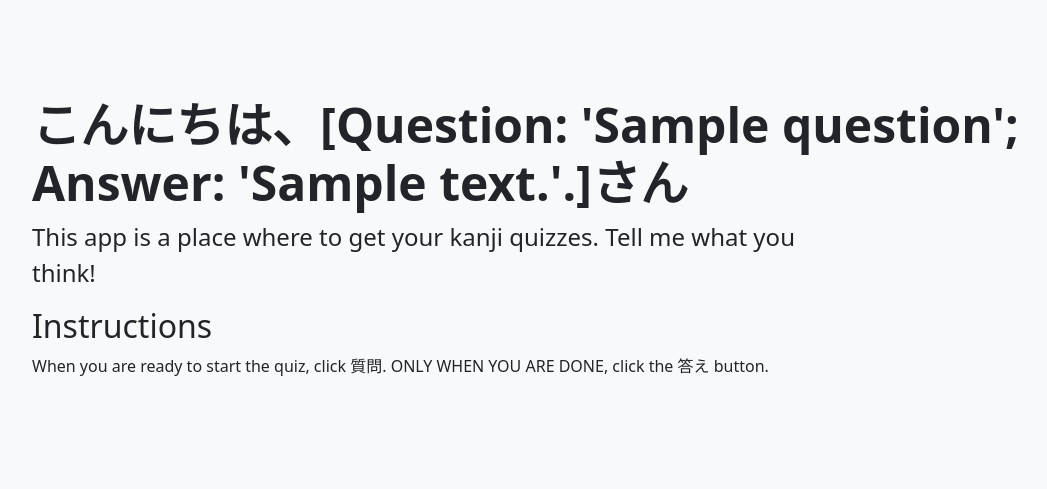
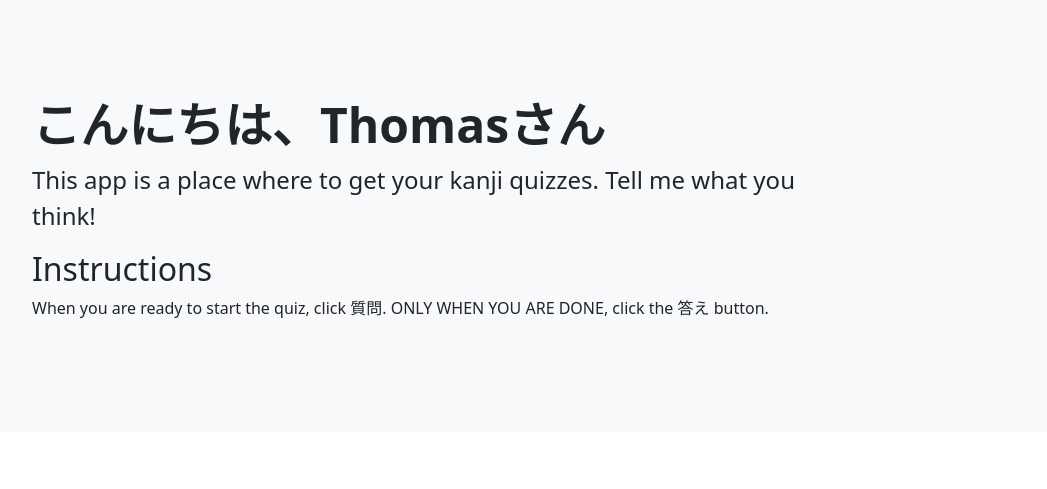
Before and after one commit to hippo604/_LanguageSite, a Flask app: page /initialize in a window 1280 px wide. Shown: the part 56-545 px from the top of the page, without its empty margins (28-1075 px from the left). Run offline with Flask 2, Linux system fonts and the light colour scheme; tables that the repository leaves empty hold one stand-in row (values such as "Sample post").

Commit message:
Changes to admin page and answers page, and cleanup of unused files/code

```diff
--- a/app.py
+++ b/app.py
@@ -11,102 +11,97 @@
     FormQuestion = StringField("Question")
     FormSubmit =SubmitField('Submit')
 
-###
-
+#Single line for the quiz (questions only)
 class QuestionForm(Form):
     question_id = StringField('ID')
     question = StringField('質問')
     answer = StringField('答え')
     comment = StringField('備考')
 
+#Single line for the quiz (includes answers only)
+class AnswerForm(Form):
+    question_id = StringField('ID')
+    question = StringField('質問')
+    answer = StringField('答え')
+    result= StringField('結果')
+
+#Multi-line form for the quiz (no answers)
 class QuizForm(FlaskForm):
-    #quiz_name = StringField('Quiz Name')
     questions = FieldList(FormField(QuestionForm), min_entries=4, max_entries=8)
 
+#Multi-line form for the quiz (includes answers)
+class QuizAnswerForm(FlaskForm):
+    questions = FieldList(FormField(AnswerForm), min_entries=4, max_entries=8)
+
+#Multi-line form for the admin page
 class AdminReviewForm(FlaskForm):
     #quiz_name = StringField('Quiz Name')
     questions = FieldList(FormField(QuestionForm), min_entries=4, max_entries=8)
 
-
-################################################################
 ################################################################
 name='Thomas'
 
-################################################################
+
 ################################################################
 @app.route('/')
 def index():
     return(render_template("basic.html",name=name))
 
-@app.route('/questions')
+
+@app.route('/questions',methods=['GET','POST'])
 def questions():
-    test = Question.query.order_by(Question.id).all()
 
-    return(render_template("questions.html",name=name,test=test))
-
-@app.route('/questions2',methods=['GET','POST'])
-def questions2():
-    question = namedtuple('question', ['question_id', 'question', 'answer'])
-
-    data = {
-        'questions' : [
-            question(3, 'Q 1', '100'),
-            question(4, 'Q 2', '50'),
-            question(5, 'Q 3', '20'),
-            question(6, 'Q 4', '80'),
-            question(7, 'Q 5', '10'),
-            question(8, 'Q 6', '80'),
-            question(9, 'Q 7', '150'),
-            question(10, 'Q 8', '10'),
-        ]
-    }
-
-    form = QuizForm(data=data)
-    if form.validate_on_submit():
-        for field in form.questions:
-            print(field.question_id.data)
-            print(field.question.data)
-            print(field.answer.data)
-
-        for value in form.questions.data:
-            print(value)
-
-    return render_template('questions2.html', form=form, name=name)
-
-@app.route('/questions3',methods=['GET','POST'])
-def questions3():
-
-    question = namedtuple('question', ['question_id', 'question', 'answer'])
+    question = namedtuple('question', ['question_id', 'question'])
 
     question_set = []
 
     Quiz1 = Quiz.query.filter_by(id=1).first()
     for q1q2 in Quiz1.questions:
-        question_set.append(question(q1q2.question.id, q1q2.question.question, q1q2.question.answer))
+        question_set.append(question(q1q2.question.id, q1q2.question.question))
 
-    data = {
-        'questions' : question_set
-    }
-
-    form = QuizForm(data=data)
-    if form.validate_on_submit():
-        for field in form.questions:
-
-            q_id = int(field.question_id.data)
-            q_q = field.question.data
-            q_a = field.answer.data
-
-            Question.query.filter_by(id=q_id).first().question = q_q
-            Question.query.filter_by(id=q_id).first().answer = q_a
-            db.session.commit()
-
-    return render_template('questions2.html', form=form, name=name)
+    return render_template('questions3.html', question_set=question_set, name=name)
 
 
-@app.route('/answers')
+@app.route('/answers',methods=['GET','POST'])
 def answers():
-    test = Question.query.order_by(Question.id).all()
-    return(render_template("answers.html",name=name,test=test))
+        question = namedtuple('question', ['question_id', 'question', 'answer', 'result'])
+
+        #Start blank list
+        question_set = []
+
+        Quiz1 = Quiz.query.filter_by(id=1).first()
+
+        for q1q2 in Quiz1.questions:
+            question_set.append(question(q1q2.question.id, q1q2.question.question, q1q2.question.answer, q1q2.result))
+
+        data = {
+            'questions' : question_set
+        }
+
+        form = QuizAnswerForm(data=data)
+        if form.validate_on_submit():
+            for field in form.questions:
+
+                try:
+                    q_id = int(field.question_id.data)
+                    print("app.py answers attempt to determine q_id")
+                except ValueError:
+                    pass
+
+                q_r = field.result.data
+
+                Quiz1 = Quiz.query.filter_by(id=1).first()
+
+                # Convoluted iteration through Association objects.
+                for q1q2 in Quiz1.questions:
+                    if q1q2.question.id == q_id:
+                        q1q2.result = q_r
+
+                db.session.commit()
+
+                q_id = None
+
+        return render_template('answers2.html', form=form, name=name)
 
 @app.route('/initialize')
 def initialize():
@@ -124,17 +119,11 @@
             db.session.add(q)
             db.session.commit()
 
-    Quiz1 = Quiz.query.filter_by(id=1).first()
-    question_set = []
-
-    for q1q in Quiz1.questions:
-        question_set.append(q1q.question)
-
-    return(render_template("basic.html",name=question_set))
-
+    return(render_template("basic.html",name=name))
 
 @app.route('/admin',methods=['GET','POST'])
 def admin():
+
     question = namedtuple('question', ['question_id', 'question', 'answer', 'comment'])
 
     question_set = []
@@ -148,20 +137,37 @@
     }
 
     form = QuizForm(data=data)
+
     if form.validate_on_submit():
         for field in form.questions:
 
-            q_id = int(field.question_id.data)
+            #Need to make sure blank rows don't make it into the db
+            try:
+                q_id = int(field.question_id.data)
+            except ValueError:
+                pass
+
+            # Capturing items in Quick field
             q_q = field.question.data
             q_a = field.answer.data
             q_c = field.comment.data
 
-            Question.query.filter_by(id=q_id).first().question = q_q
-            Question.query.filter_by(id=q_id).first().answer = q_a
-            Question.query.filter_by(id=q_id).first().comment = q_c
-            db.session.commit()
+            try:
+                question_assembled = Question.query.filter_by(id=q_id).first()
+            except ValueError:
+                pass
 
-    return(render_template("admin.html", form=form))
+            if question_assembled != None and q_id != "" and q_q != "" and q_a != "":
+                question_assembled.question = q_q
+                question_assembled.answer = q_a
+                question_assembled.comment = q_c
+
+            #Don't want question_assembled bleeding into the next iteration
+            question_assembled = None
+
+        db.session.commit()
+
+    return(render_template("admin.html", form=form, name=name))
 
 if __name__ == '__main__':
     app.run(debug=True)
--- a/langsite/templates/basic.html
+++ b/langsite/templates/basic.html
@@ -7,12 +7,6 @@
     <h2>Instructions</h2>
     <p>When you are ready to start the quiz, click 質問. ONLY WHEN YOU ARE DONE, click the 答え button.</p>
 
-    <!-- Button trigger modal
-    <button type="button" class="btn btn-primary" data-bs-toggle="modal" data-bs-target="#exampleModal">
-    Launch demo modal
-    </button>-->
-
-
 
   </div>
 </div>
```
Also changed, not shown: langsite/templates/answers.html (deleted, +0 -17 lines), langsite/templates/answers2.html (added, +20 -0 lines), langsite/templates/questions.html (deleted, +0 -15 lines), langsite/templates/questions2.html (deleted, +0 -19 lines), langsite/templates/questions3.html (added, +23 -0 lines).
